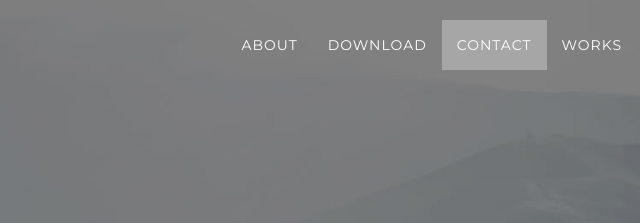
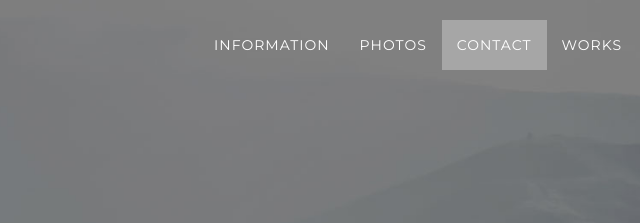
Before and after one commit to cyconne/Des, a website: page index.html in a window 1280 px wide. Shown: the top 223 px of the page, 573-1213 px from the left. Drawn offline with nearby package versions, Linux system fonts and the light colour scheme; some packages are replaced by stand-ins of ours.

Commit message:
Update index.html

```diff
--- a/index.html
+++ b/index.html
@@ -53,10 +53,10 @@
                         <a href="#page-top"></a>
                     </li>
                     <li>
-                        <a class="page-scroll" href="#about">About</a>
+                        <a class="page-scroll" href="#about">Information</a>
                     </li>
                     <li>
-                        <a class="page-scroll" href="#download">Download</a>
+                        <a class="page-scroll" href="#download">Photos</a>
                     </li>
                     <li>
                         <a class="page-scroll" href="#contact">Contact</a>
@@ -95,7 +95,7 @@
             <div class="col-lg-8 col-lg-offset-2">
                 <h2>About Grayscale</h2>
                 <p>Grayscale is a free Bootstrap 3 theme created by Start Bootstrap. It can be yours right now, simply download the template on <a href="http://startbootstrap.com/template-overviews/grayscale/">the preview page</a>. The theme is open source, and you can use it for any purpose, personal or commercial.</p>
-                <p>This theme features stock photos by <a href="http://gratisography.com/">Gratisography</a> along with a custom Google Maps skin courtesy of <a href="http://snazzymaps.com/">Snazzy Maps</a>.</p>
+                <p>This theme features stock photos by <a href="https://en.wikipedia.org/wiki/Construction_engineering">Gratisography</a> along with a custom Google Maps skin courtesy of <a href="http://snazzymaps.com/">Snazzy Maps</a>.</p>
                 <p>Grayscale includes full HTML, CSS, and custom JavaScript files along with LESS files for easy customization.</p>
             </div>
         </div>
```
